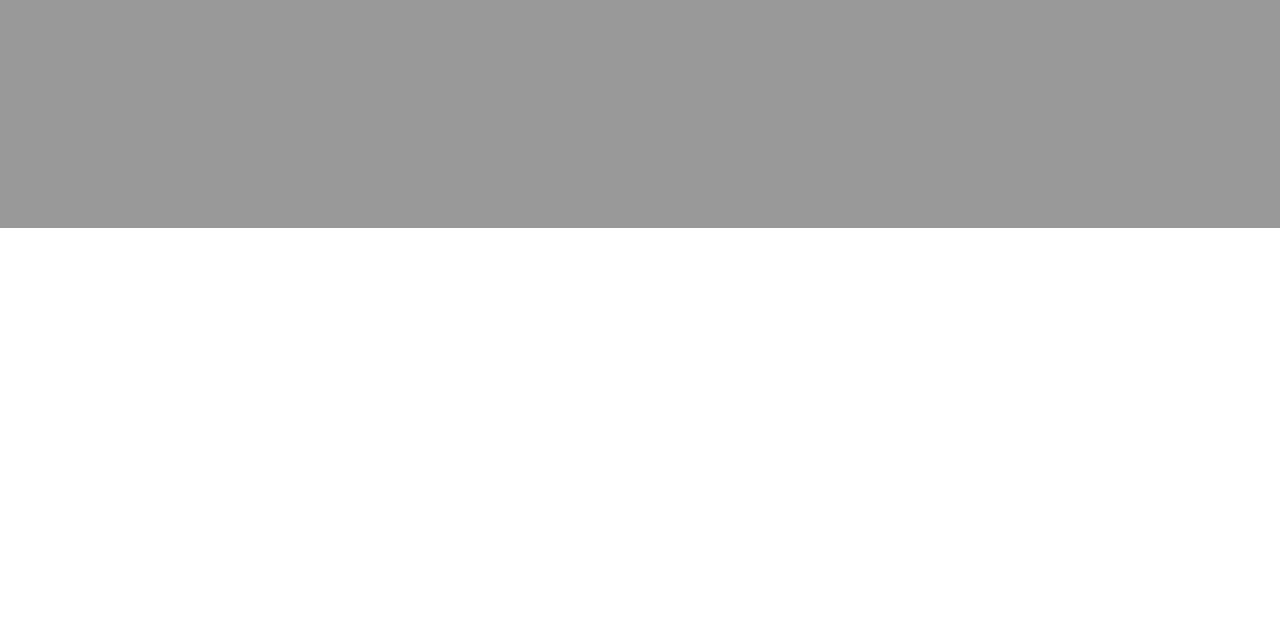
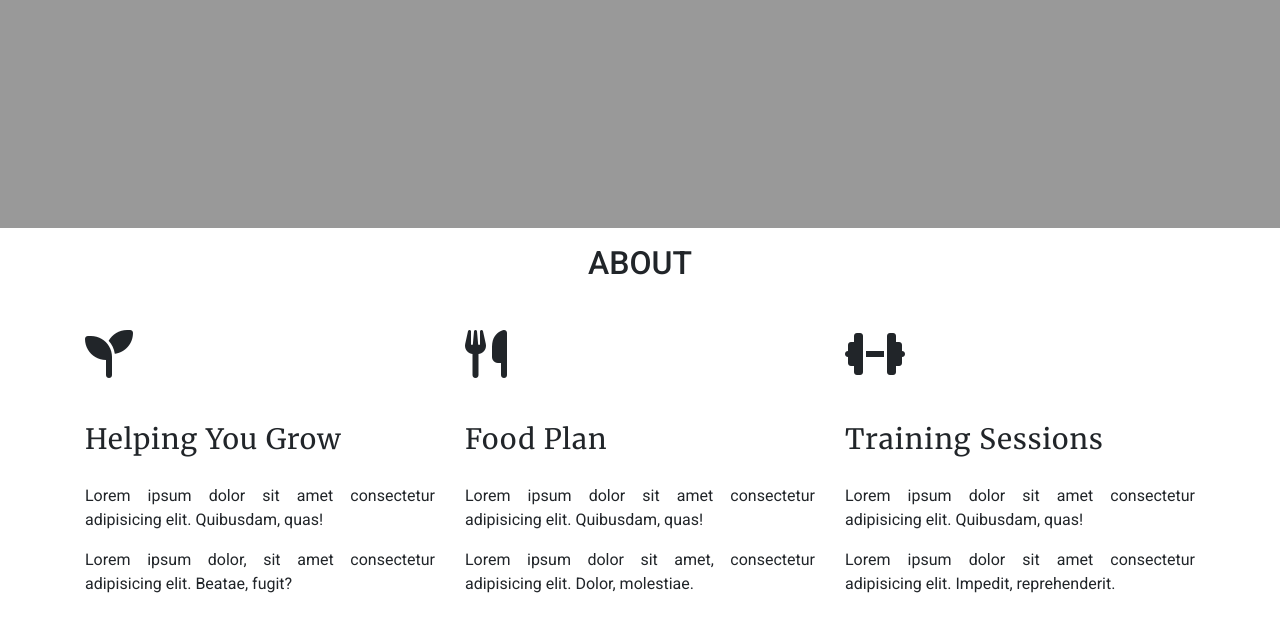
Before and after one commit to tod619/aoc, a plain HTML site: page index.html in a window 1280 px wide. Shown: the part 532-1164 px from the top of the page. Before the commit the page ends 800 px from the top, so only its background shows below. Drawn offline with nearby package versions, Linux system fonts and the light colour scheme.

Commit message:
add about section to index.html

```diff
--- a/css/style.css
+++ b/css/style.css
@@ -4,6 +4,7 @@
 font-family: 'Merriweather', serif; */
 body {
   font-family: "Roboto", sans-serif;
+  overflow-x: hidden;
 }
 
 h1.h2,
--- a/index.html
+++ b/index.html
@@ -75,6 +75,59 @@
     </header>
     <!-- End Header: Showcase -->
 
+    <!-- Section: About -->
+    <section id="about">
+      <div class="container text-center">
+        <h2 class="text-uppercase py-3">about</h2>
+
+        <div class="row">
+          <div class="col-md-4 mb-4 text-justify">
+            <i class="fas fa-seedling fa-3x my-4"></i>
+            <h3 class="py-3">Helping You Grow</h3>
+            <p>
+              Lorem ipsum dolor sit amet consectetur adipisicing elit.
+              Quibusdam, quas!
+            </p>
+            <p>
+              Lorem ipsum dolor, sit amet consectetur adipisicing elit. Beatae,
+              fugit?
+            </p>
+          </div>
+          <div class="col-md-4 mb-4 text-justify">
+            <i class="fas fa-utensils fa-3x my-4"></i>
+            <h3 class="py-3">Food Plan</h3>
+            <p>
+              Lorem ipsum dolor sit amet consectetur adipisicing elit.
+              Quibusdam, quas!
+            </p>
+            <p>
+              Lorem ipsum dolor sit amet, consectetur adipisicing elit. Dolor,
+              molestiae.
+            </p>
+          </div>
+          <div class="col-md-4 mb-4 text-justify">
+            <i class="fas fa-dumbbell fa-3x my-4"></i>
+            <h3 class="py-3">Training Sessions</h3>
+            <p>
+              Lorem ipsum dolor sit amet consectetur adipisicing elit.
+              Quibusdam, quas!
+            </p>
+            <p>
+              Lorem ipsum dolor sit amet consectetur adipisicing elit. Impedit,
+              reprehenderit.
+            </p>
+          </div>
+        </div>
+      </div>
+    </section>
+    <!-- End Section: About -->
+
+    <!-- Section: Trainers -->
+    <section id="trainers">
+      <div class="container text-center"></div>
+    </section>
+    <!-- End Section: Trainers -->
+
     <!-- Font Awesome Script -->
     <script
       src="https://kit.fontawesome.com/15e65efbb4.js"
```
